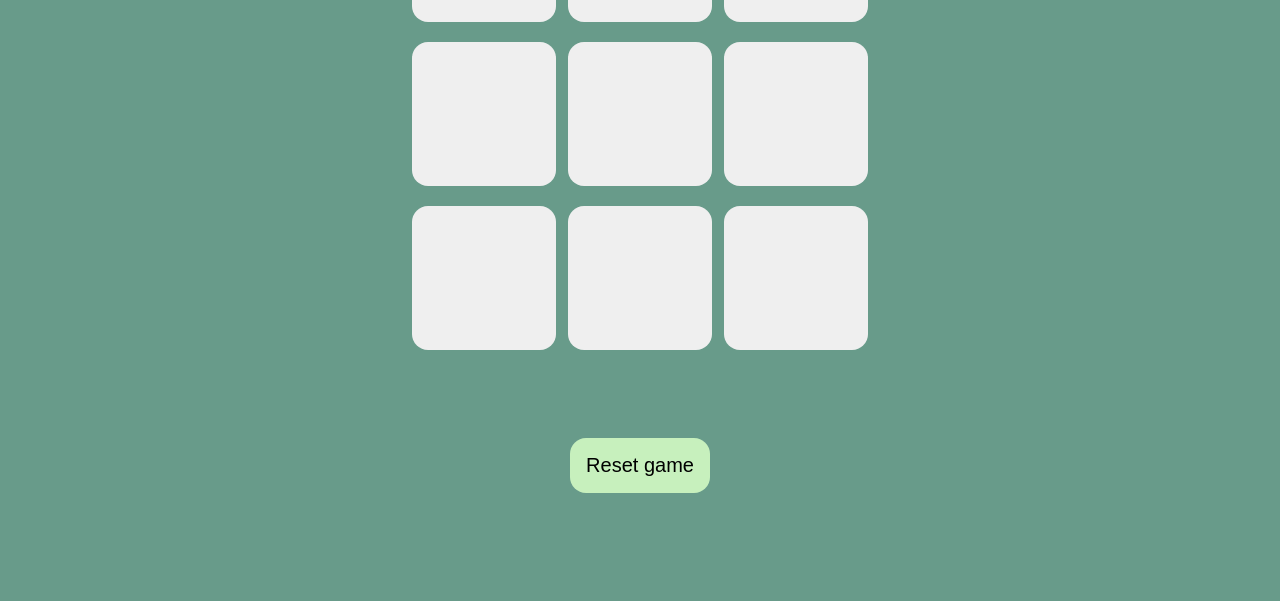
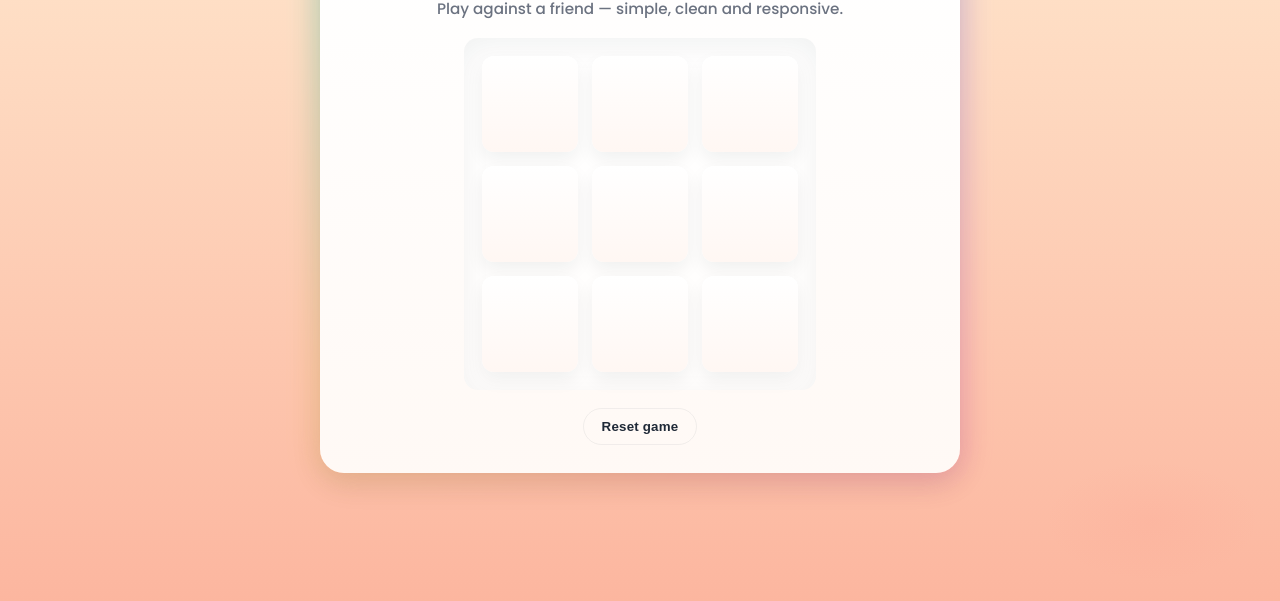
Before and after one commit to Paramitamondal/simple-tic-tac-toe, a plain HTML site: page index.html in a window 1280 px wide. Shown: the part 199-800 px from the top of the page. Drawn offline with Linux system fonts and the light colour scheme.

Commit message:
update project

```diff
--- a/index.html
+++ b/index.html
@@ -1,35 +1,44 @@
+
 <!DOCTYPE html>
 <html lang="en">
 <head>
   <meta charset="UTF-8">
   <meta name="viewport" content="width=device-width, initial-scale=1.0">
-  <title>Document</title>
+  <title>Tic‑Tac‑Toe</title>
+  <link rel="preconnect" href="https://fonts.gstatic.com">
+  <link href="https://fonts.googleapis.com/css2?family=Poppins:wght@300;500;700&display=swap" rel="stylesheet">
   <link rel="stylesheet" href="style.css">
   <script src="script.js" defer></script>
 </head>
 <body>
-  <div class="msg-container hide">
+  <div class="msg-container hide" role="dialog" aria-live="polite">
     <p id="msg">Winner</p>
-    <button id="new-btn">New Game</button>
+    <button id="new-btn" class="btn btn-primary">New Game</button>
   </div>
-  <main>
-    <h1> Tic-Tac-Toe</h1>
-    <div class="container">
-    <div class="game">
-      <button class="box"></button>
-      <button class="box"></button>
-      <button class="box"></button>
-      <button class="box"></button>
-      <button class="box"></button>
-      <button class="box"></button>
-      <button class="box"></button>
-      <button class="box"></button>
-      <button class="box"></button>
 
+  <main class="app">
+    <header>
+      <h1>Tic‑Tac‑Toe</h1>
+      <p class="sub">Play against a friend — simple, clean and responsive.</p>
+    </header>
+
+    <section class="board-wrap">
+      <div class="game" role="grid" aria-label="Tic Tac Toe board">
+        <button class="box" aria-label="cell 1"></button>
+        <button class="box" aria-label="cell 2"></button>
+        <button class="box" aria-label="cell 3"></button>
+        <button class="box" aria-label="cell 4"></button>
+        <button class="box" aria-label="cell 5"></button>
+        <button class="box" aria-label="cell 6"></button>
+        <button class="box" aria-label="cell 7"></button>
+        <button class="box" aria-label="cell 8"></button>
+        <button class="box" aria-label="cell 9"></button>
+      </div>
+    </section>
+
+    <div class="controls">
+      <button id="reset-btn" class="btn btn-ghost">Reset game</button>
     </div>
-    </div>
-    <button id="reset-btn">Reset game</button>
   </main>
-
 </body>
 </html>
--- a/style.css
+++ b/style.css
@@ -1,65 +1,215 @@
-*{
-    margin:0;
-    padding:0;
+
+:root{
+  --bg-a: #ffecd2;
+  --bg-b: #fcb69f;
+  --card-start: #ffffff;
+  --card-end: #fff9f5;
+  --accent: #1f2937;
+  --muted: #6b7280;
+  --x-color: #ff6b6b;
+  --o-color: #4cc9f0;
+  --glass: rgba(255,255,255,0.6);
+  --radius: 18px;
+  --gap: 14px;
+  font-family: "Poppins", system-ui, -apple-system, "Segoe UI", Roboto, "Helvetica Neue", Arial;
 }
+
+/* Page */
+*{box-sizing:border-box}
+html,body{height:100%}
 body{
-    background-color: #689B8A;
-    text-align:center;
+  margin:0;
+  background: radial-gradient(1200px 600px at 10% 10%, rgba(76,201,240,0.08), transparent 10%),
+              radial-gradient(900px 500px at 90% 90%, rgba(255,107,107,0.06), transparent 12%),
+              linear-gradient(180deg,var(--bg-a),var(--bg-b));
+  display:grid;
+  place-items:center;
+  padding:28px;
+  -webkit-font-smoothing:antialiased;
+  -moz-osx-font-smoothing:grayscale;
+  color:var(--accent);
 }
-.container{
-    height: 70vh;
-    display:flex;
-    justify-content: center;
-    gap:1.5vmin;
 
+/* Card with colorful rim */
+.app{
+  width:min(640px, 96vw);
+  border-radius: calc(var(--radius) + 6px);
+  padding:28px;
+  position:relative;
+  background: linear-gradient(180deg,var(--card-start),var(--card-end));
+  box-shadow:
+    0 10px 30px rgba(15,23,42,0.12),
+    0 2px 0 rgba(255,255,255,0.7) inset;
+  overflow:visible;
+  text-align:center;
 }
+
+/* colorful rim using pseudo element */
+.app::before{
+  content:"";
+  position:absolute;
+  inset:-6px;
+  z-index:-1;
+  border-radius:calc(var(--radius) + 12px);
+  background: conic-gradient(from 180deg at 50% 50%, #ff9576, #ffd166, #6ee7b7, #7dd3fc, #c299ff, #ff7ac1, #ff9576);
+  filter: blur(14px);
+  opacity:0.32;
+}
+
+/* Header */
+header h1{
+  margin:0;
+  font-size:1.35rem;
+  font-weight:700;
+  letter-spacing:0.6px;
+}
+.sub{
+  margin:6px 0 18px;
+  color:var(--muted);
+  font-size:0.95rem;
+}
+
+/* Board */
+.board-wrap{
+  display:flex;
+  justify-content:center;
+  margin: 6px 0 18px;
+}
+
 .game{
-    height: 60vmin;
-    width: 60vmin;
-    display:flex;
-    flex-wrap:wrap;
-    justify-content: center;
-    gap:1.5vmin;
+  display:grid;
+  grid-template-columns: repeat(3, 96px);
+  grid-template-rows: repeat(3, 96px);
+  gap:var(--gap);
+  padding:18px;
+  border-radius:14px;
+  background: linear-gradient(180deg, rgba(255,255,255,0.8), rgba(255,255,255,0.7));
+  box-shadow: 0 8px 30px rgba(20,30,40,0.06) inset;
 }
+
+/* Boxes */
 .box{
-    height: 18vmin;
-    width:18vmin;
-    border-radius: 1rem;
-    border:none;
-    box-shadow: 0 0 1rem rgba(0 0 0 0.6);
-    font-size:8vmin;
-    color:#b0413e;
+  width:96px;
+  height:96px;
+  border-radius:12px;
+  border: none;
+  background: linear-gradient(180deg,#ffffff, #fff7f3);
+  box-shadow: 0 8px 18px rgba(20,30,40,0.06), 0 1px 0 rgba(255,255,255,0.6) inset;
+  cursor:pointer;
+  transition: transform .16s cubic-bezier(.2,.9,.3,1), box-shadow .16s, background-position .6s;
+  font-size:2.6rem;
+  color:var(--accent);
+  display:inline-flex;
+  align-items:center;
+  justify-content:center;
+  user-select:none;
+  position:relative;
+  overflow:hidden;
+  outline: none;
 }
-#reset-btn{
-    padding:1rem;
-    font-size:1.25rem;
-    background-color:#c7f0bd;
-    border-radius: 1rem;
-    border:none;
+
+/* gradient sheen */
+.box::after{
+  content:"";
+  position:absolute;
+  inset:0;
+  background: linear-gradient(120deg, rgba(255,255,255,0.5) 0%, rgba(255,255,255,0) 35%, rgba(255,255,255,0.2) 60%, rgba(255,255,255,0) 100%);
+  transform: translateX(-120%);
+  transition: transform .6s cubic-bezier(.2,.9,.3,1);
+  pointer-events:none;
 }
-h1 {
-  margin-bottom: 30px;
-  margin-top:10px;
+.box:hover{ transform: translateY(-6px) rotate(-0.6deg); box-shadow: 0 18px 28px rgba(20,30,40,0.12); }
+.box:hover::after{ transform: translateX(20%); }
+.box:active{ transform: translateY(-2px) }
+
+/* colorful states for marks */
+.box.x{ color:var(--x-color); font-weight:800; text-shadow: 0 2px 8px rgba(255,107,107,0.18); }
+.box.o{ color:var(--o-color); font-weight:800; text-shadow: 0 2px 8px rgba(76,201,240,0.14); }
+
+/* subtle background tints when filled */
+.box.x::before,
+.box.o::before{
+  content:"";
+  position:absolute;
+  inset:6px;
+  border-radius:10px;
+  opacity:0;
+  transition: opacity .24s;
+  z-index:-1;
 }
-#new-btn{
-      padding:1rem;
-    font-size:1.25rem;
-    background-color:#c7f0bd;
-    border-radius: 1rem;
-    border:none;
+.box.x::before{ background: linear-gradient(135deg, rgba(255,107,107,0.06), rgba(255,175,175,0.02)); opacity:1; }
+.box.o::before{ background: linear-gradient(135deg, rgba(76,201,240,0.06), rgba(136,236,255,0.02)); opacity:1; }
+
+/* winning animation class (add via JS when there is a win) */
+.box.win{
+  animation: winnerGlow 1s ease infinite alternate;
+  box-shadow: 0 18px 30px rgba(34,197,94,0.12), 0 6px 12px rgba(0,0,0,0.06);
+  transform: translateY(-8px) scale(1.02);
 }
-#msg{
-    color:#b0413e;
-    font-size: 8vmin;
+@keyframes winnerGlow{
+  from { filter: drop-shadow(0 6px 18px rgba(250,204,21,0.06)); }
+  to   { filter: drop-shadow(0 14px 36px rgba(250,204,21,0.18)); }
 }
+
+/* Controls */
+.controls{ margin-top:12px }
+.btn{
+  padding:10px 18px;
+  border-radius:999px;
+  border: none;
+  cursor:pointer;
+  font-weight:600;
+  letter-spacing:0.2px;
+  transition: transform .12s ease, box-shadow .12s ease, opacity .12s;
+  background: linear-gradient(90deg,#ffffff, #fff8f6);
+  box-shadow: 0 8px 20px rgba(18,25,42,0.06);
+}
+.btn-primary{
+  background: linear-gradient(90deg,#7dd3fc,#c084fc);
+  color:white;
+  box-shadow: 0 10px 26px rgba(124,58,237,0.16);
+}
+.btn-primary:hover{ transform: translateY(-3px) }
+.btn-ghost{
+  background:transparent;
+  border:1px solid rgba(31,41,55,0.06);
+  color:var(--accent);
+  box-shadow:none;
+}
+.btn-ghost:hover{ background:rgba(255,255,255,0.6) }
+
+/* Message overlay */
 .msg-container{
-    height:100vmin;
-    display:flex;
-    justify-content: center;
-    align-items: center;
-    flex-direction: column;
-    gap:4rem;
+  position:fixed;
+  top:18px;
+  left:50%;
+  transform:translateX(-50%);
+  background:linear-gradient(90deg,#ffffff, #fff7fb);
+  padding:12px 18px;
+  border-radius:999px;
+  box-shadow: 0 8px 28px rgba(4,12,18,0.12);
+  display:flex;
+  gap:12px;
+  align-items:center;
+  z-index:40;
 }
-.hide{
-    display:none;
+.msg-container.hide{ display:none; }
+#msg{ margin:0; font-weight:700; color:var(--accent) }
+
+/* Focus for accessibility */
+.box:focus{
+  box-shadow: 0 12px 28px rgba(59,130,246,0.12);
+  transform: translateY(-6px);
+  outline:2px solid rgba(59,130,246,0.12);
 }
+
+/* Responsive */
+@media (max-width:560px){
+  .game{ grid-template-columns: repeat(3, 76px); grid-template-rows: repeat(3,76px); gap:10px; padding:12px; }
+  .box{ width:76px; height:76px; border-radius:10px; font-size:2rem; }
+  .app{ padding:18px; }
+}
+@media (max-width:380px){
+  .game{ grid-template-columns: repeat(3, 60px); grid-template-rows: repeat(3,60px); gap:8px; padding:8px; }
+  .box{ width:60px; height:60px; font-size:1.6rem; border-radius:8px; }
+}
```
